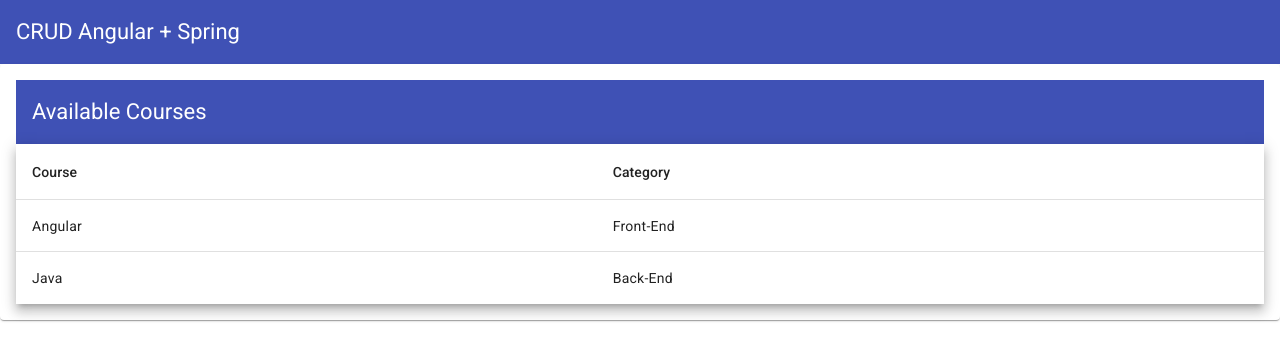
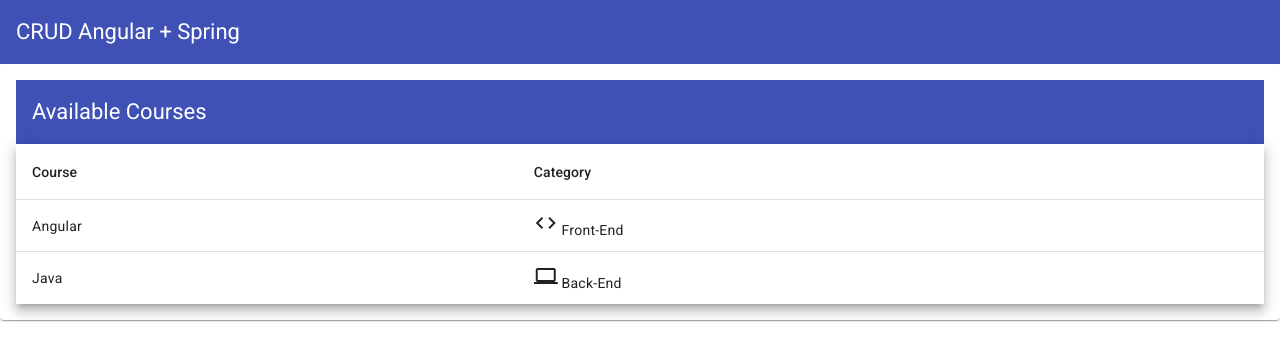
Before and after one commit to lauravitalc/crud-angular-spring, an Angular app in the folder crud-angular/: page /courses in a window 1280 px wide. Shown: the top 360 px of the page. Built offline with nearby package versions, Linux system fonts and the light colour scheme.

Commit message:
Aula 12 - Lista de Cursos: Pipe para mostrar ícone

```diff
--- a/crud-angular/src/app/app.component.ts
+++ b/crud-angular/src/app/app.component.ts
@@ -1,6 +1,7 @@
 import { Component } from '@angular/core';
 
 @Component({
+  standalone: false,
   selector: 'app-root',
   templateUrl: './app.component.html',
   styleUrl: './app.component.scss'
--- a/crud-angular/src/app/courses/courses/courses.component.html
+++ b/crud-angular/src/app/courses/courses/courses.component.html
@@ -14,7 +14,10 @@
 
         <ng-container matColumnDef="category">
           <th mat-header-cell *matHeaderCellDef> Category </th>
-          <td mat-cell *matCellDef="let element"> {{ element.category }} </td>
+          <td mat-cell *matCellDef="let element">
+            <mat-icon aria-hidden="false" aria-label="Course category" fontIcon="{{element.category|category}}"></mat-icon>
+            {{ element.category }}
+          </td>
         </ng-container>
 
         <tr mat-header-row *matHeaderRowDef="displayedColumns"></tr>
--- a/crud-angular/src/app/courses/courses/courses.component.ts
+++ b/crud-angular/src/app/courses/courses/courses.component.ts
@@ -7,6 +7,7 @@
 import { ErrorDialogComponent } from '../../shared/components/error-dialog/error-dialog.component';
 
 @Component({
+  standalone: false,
   selector: 'app-courses',
   templateUrl: './courses.component.html',
   styleUrl: './courses.component.scss'
--- a/crud-angular/src/app/shared/app-material/app-material.module.ts
+++ b/crud-angular/src/app/shared/app-material/app-material.module.ts
@@ -5,6 +5,7 @@
 import { MatProgressSpinnerModule } from '@angular/material/progress-spinner';
 import { MatDialogModule } from '@angular/material/dialog';
 import { MatButtonModule } from '@angular/material/button';
+import { MatIconModule } from '@angular/material/icon';
 
 
 @NgModule({
@@ -14,7 +15,8 @@
     MatToolbarModule,
     MatProgressSpinnerModule,
     MatDialogModule,
-    MatButtonModule
+    MatButtonModule,
+    MatIconModule
   ]
 })
 export class AppMaterialModule { }
--- a/crud-angular/src/app/shared/components/error-dialog/error-dialog.component.ts
+++ b/crud-angular/src/app/shared/components/error-dialog/error-dialog.component.ts
@@ -2,6 +2,7 @@
 import { MAT_DIALOG_DATA } from '@angular/material/dialog';
 
 @Component({
+  standalone: false,
   selector: 'app-error-dialog',
   templateUrl: './error-dialog.component.html',
   styleUrl: './error-dialog.component.scss'
--- /dev/null
+++ b/crud-angular/src/app/shared/pipes/category.pipe.ts
@@ -0,0 +1,17 @@
+import { Pipe, PipeTransform } from '@angular/core';
+
+@Pipe({
+  standalone: false,
+  name: 'category'
+})
+export class CategoryPipe implements PipeTransform {
+
+  transform(value: string): string {
+    switch (value) {
+      case 'Front-End': return 'code';
+      case 'Back-End': return 'computer';
+    }
+    return 'code';
+  }
+
+}
```
Also changed, not shown: crud-angular/src/app/shared/shared.module.ts (+7 -4 lines), 1 other file (tests, documents, lock files or other folders).
